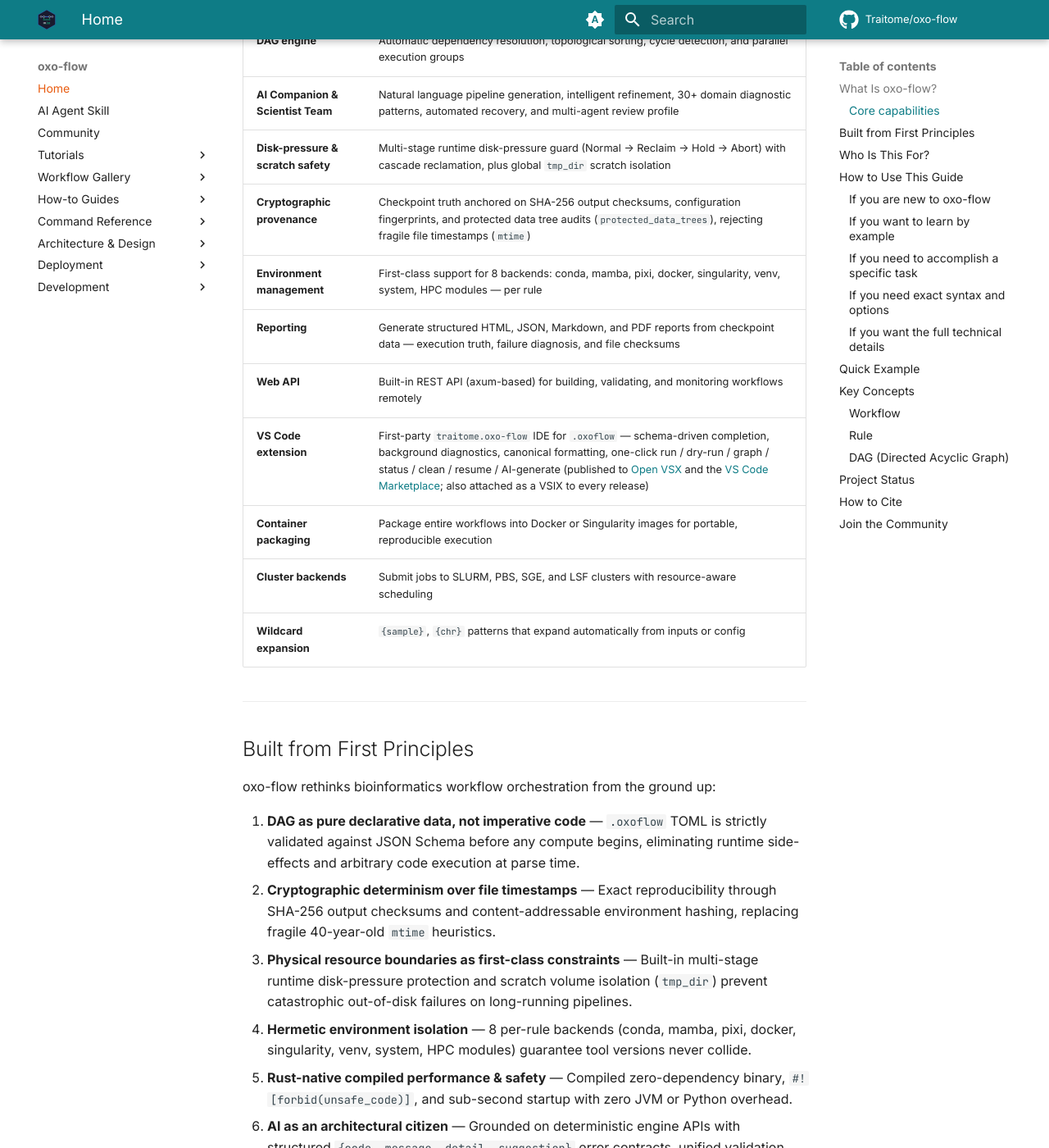
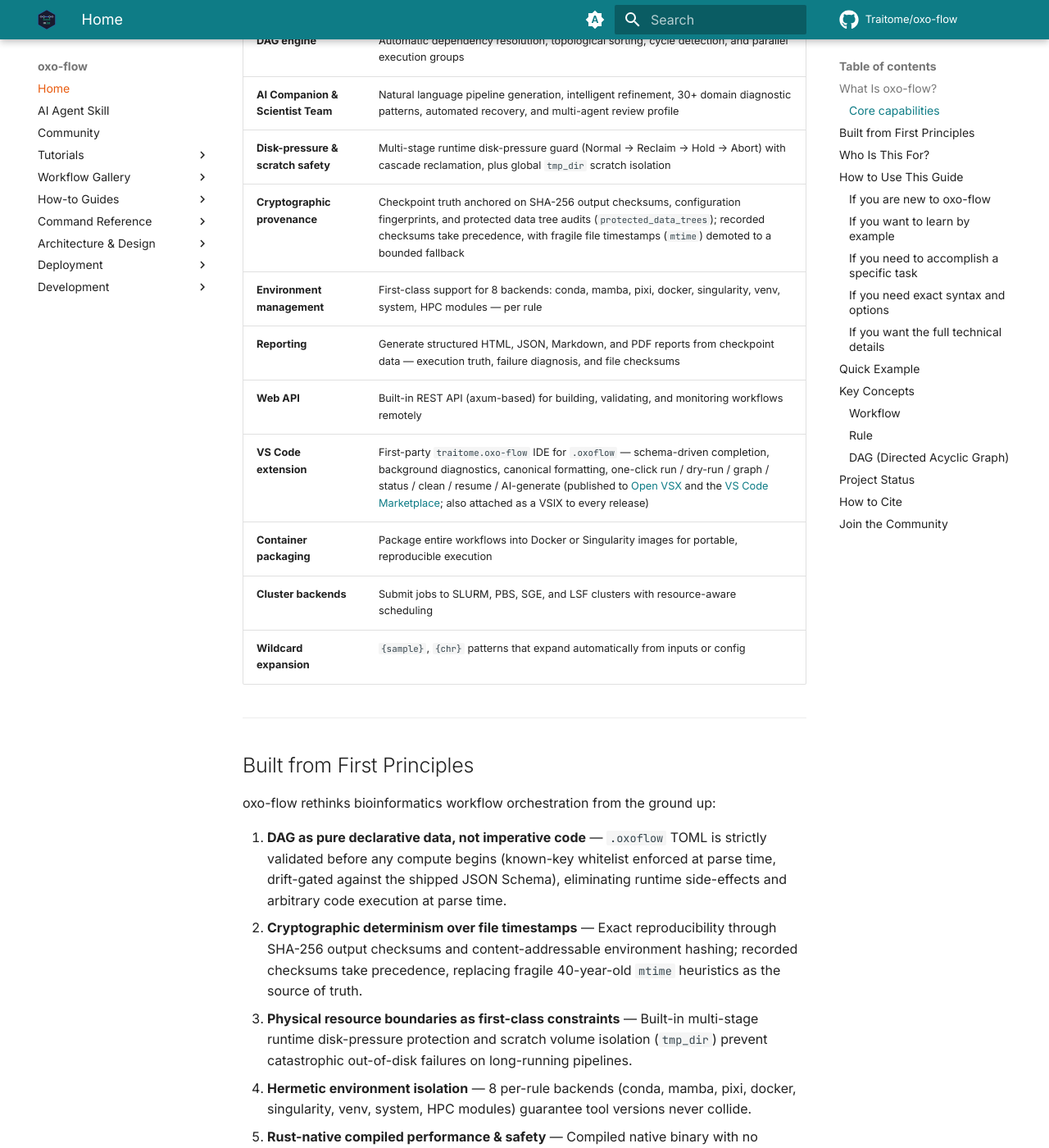
Before and after one commit to Traitome/oxo-flow, an MkDocs documentation site: the page built from docs/guide/src/index.md, in a window 1280 px wide and 1400 px high, scrolled down 1196 px. Shown: the whole window at 82% size. Built offline with MkDocs 1.6.1 and Material for MkDocs 9.7.7, drawn with Linux system fonts in a browser that asks for light colours; comment, search, counter and statistics services are not loaded; the version menu is left out; some of the changed text lies outside the part shown.

Commit message:
docs: address review findings — mtime-fallback accuracy, JSON Schema wording, VS Code actions
Fold independent review of #999:
- 'rejecting mtime' → checksums take precedence, mtime demoted to bounded
  fallback (Make-style freshness check and size+mtime manifest fallback are
  still load-bearing per checkpoint.rs)
- 'validated against JSON Schema' → known-key whitelist at parse time,
  drift-gated against oxoflow-v1.schema.json (jsonschema crate is test-only)
- 'zero-dependency binary' → no external runtime dependencies
- 'run/debug actions' → run/dry-run/graph/resume (extension registers no
  debug command)
- Nextflow cell: task-hash cache is content-hash based, not timestamps

Co-Authored-By: Claude Code <noreply@anthropic.com>

```diff
--- a/docs/guide/src/index.md
+++ b/docs/guide/src/index.md
@@ -46,7 +46,7 @@ oxo-flow is a high-performance workflow engine built from the ground up in Rust
 | **DAG engine** | Automatic dependency resolution, topological sorting, cycle detection, and parallel execution groups |
 | **AI Companion & Scientist Team** | Natural language pipeline generation, intelligent refinement, 30+ domain diagnostic patterns, automated recovery, and multi-agent review profile |
 | **Disk-pressure & scratch safety** | Multi-stage runtime disk-pressure guard (Normal → Reclaim → Hold → Abort) with cascade reclamation, plus global `tmp_dir` scratch isolation |
-| **Cryptographic provenance** | Checkpoint truth anchored on SHA-256 output checksums, configuration fingerprints, and protected data tree audits (`protected_data_trees`), rejecting fragile file timestamps (`mtime`) |
+| **Cryptographic provenance** | Checkpoint truth anchored on SHA-256 output checksums, configuration fingerprints, and protected data tree audits (`protected_data_trees`); recorded checksums take precedence, with fragile file timestamps (`mtime`) demoted to a bounded fallback |
 | **Environment management** | First-class support for 8 backends: conda, mamba, pixi, docker, singularity, venv, system, HPC modules — per rule |
 | **Reporting** | Generate structured HTML, JSON, Markdown, and PDF reports from checkpoint data — execution truth, failure diagnosis, and file checksums |
 | **Web API** | Built-in REST API (axum-based) for building, validating, and monitoring workflows remotely |
@@ -61,11 +61,11 @@ oxo-flow is a high-performance workflow engine built from the ground up in Rust
 
 oxo-flow rethinks bioinformatics workflow orchestration from the ground up:
 
-1. **DAG as pure declarative data, not imperative code** — `.oxoflow` TOML is strictly validated against JSON Schema before any compute begins, eliminating runtime side-effects and arbitrary code execution at parse time.
-2. **Cryptographic determinism over file timestamps** — Exact reproducibility through SHA-256 output checksums and content-addressable environment hashing, replacing fragile 40-year-old `mtime` heuristics.
+1. **DAG as pure declarative data, not imperative code** — `.oxoflow` TOML is strictly validated before any compute begins (known-key whitelist enforced at parse time, drift-gated against the shipped JSON Schema), eliminating runtime side-effects and arbitrary code execution at parse time.
+2. **Cryptographic determinism over file timestamps** — Exact reproducibility through SHA-256 output checksums and content-addressable environment hashing; recorded checksums take precedence, replacing fragile 40-year-old `mtime` heuristics as the source of truth.
 3. **Physical resource boundaries as first-class constraints** — Built-in multi-stage runtime disk-pressure protection and scratch volume isolation (`tmp_dir`) prevent catastrophic out-of-disk failures on long-running pipelines.
 4. **Hermetic environment isolation** — 8 per-rule backends (conda, mamba, pixi, docker, singularity, venv, system, HPC modules) guarantee tool versions never collide.
-5. **Rust-native compiled performance & safety** — Compiled zero-dependency binary, `#![forbid(unsafe_code)]`, and sub-second startup with zero JVM or Python overhead.
+5. **Rust-native compiled performance & safety** — Compiled native binary with no external runtime dependencies, `#![forbid(unsafe_code)]`, and sub-second startup with zero JVM or Python overhead.
 6. **AI as an architectural citizen** — Grounded on deterministic engine APIs with structured `{code, message, detail, suggestion}` error contracts, unified validation feedback loops, and 30+ domain diagnostic patterns.
 
 ---
```
Also changed, not shown: README.md.
